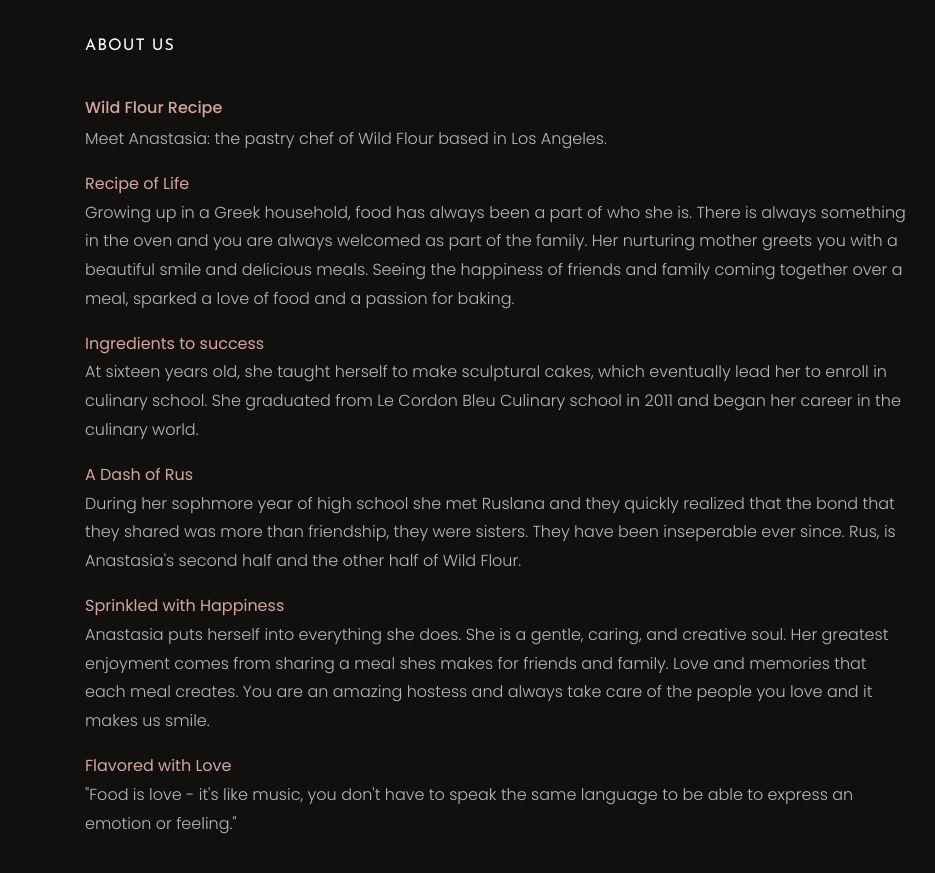
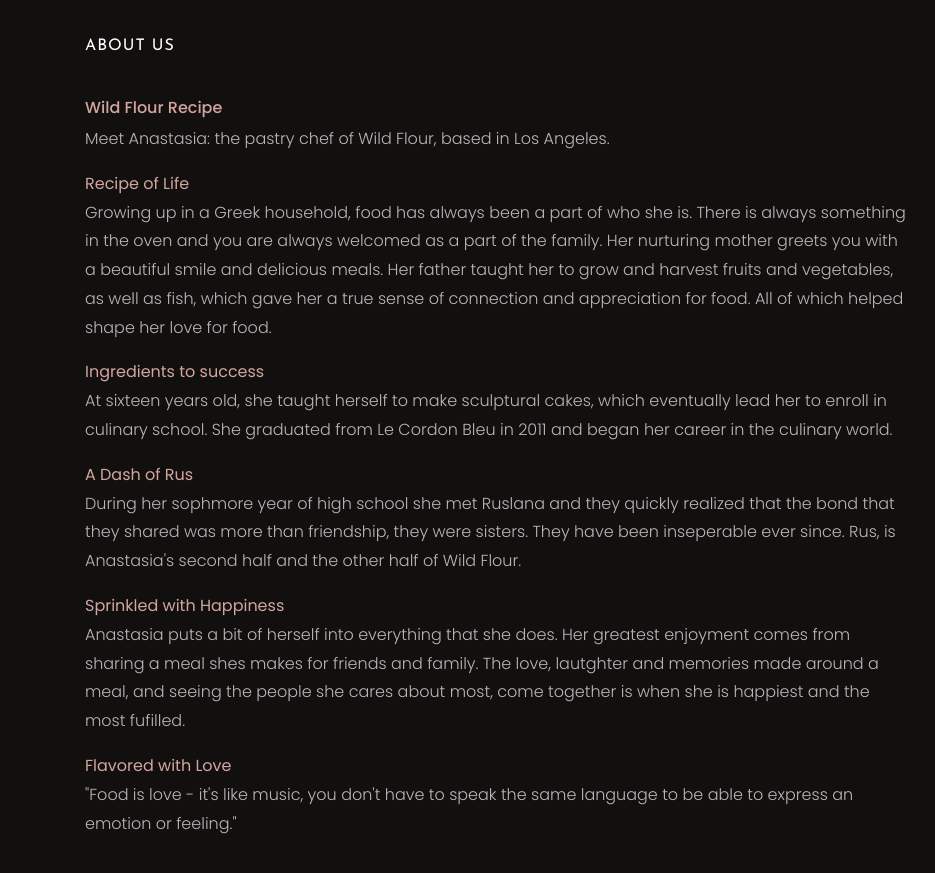
Before and after one commit to DeFrakt/Wild_Flour, a plain HTML site: page index.html in a window 1280 px wide. Shown: the part 4400-5273 px from the top of the page, 0-935 px from the left. Drawn offline with Linux system fonts and the light colour scheme; files whose address does not match are found by name.

```diff
--- a/index.html
+++ b/index.html
@@ -514,26 +514,24 @@
             <div class="ftco-footer-widget mb-4">
 							<h2 class="ftco-heading-2">About Us</h2>
 							<h6>Wild Flour Recipe</h6>
-							<p>Meet Anastasia: the pastry chef of Wild Flour based in Los Angeles.</p>
+							<p>Meet Anastasia: the pastry chef of Wild Flour, based in Los Angeles.</p>
 
 							<b>Recipe of Life</b>
 							<p>Growing up in a Greek household, food has always been a part of who she is.   There is always something in the oven and
-							you are always welcomed as part of the family. Her nurturing mother
-							greets you with a beautiful smile and delicious meals. Seeing the
-							happiness of friends and family coming together over a meal, sparked a
-							love of food and a passion for baking.</p>
+							you are always welcomed as a part of the family. Her nurturing mother
+							greets you with a beautiful smile and delicious meals. Her father taught her to grow and harvest fruits and vegetables, as well as fish, which gave her a true sense of connection and appreciation for food. All of which helped shape her love for food.  </p>
 
 							<b>Ingredients to success</b>
 							<p>At sixteen years old, she taught herself to
 							make sculptural cakes, which eventually lead her to enroll in culinary school. She graduated from Le
-							Cordon Bleu Culinary school in 2011 and began her career in the culinary world.</p>
+							Cordon Bleu in 2011 and began her career in the culinary world.</p>
 
 							<b>A Dash of Rus</b>
 							<p>During her sophmore year of high school she met Ruslana and they quickly realized that the bond that they shared was more than friendship, they were sisters. They have been inseperable ever since. Rus, is Anastasia's second half and the other half of Wild Flour.</p>
 
 							<b>Sprinkled with Happiness</b>
-							<p>Anastasia puts herself into everything she
-							does. She is a gentle, caring, and creative soul. Her greatest enjoyment comes from sharing a meal shes makes for friends and family. Love and memories that each meal creates. You are an amazing hostess and always take care of the people you love and it makes us smile.</p>
+							<p>Anastasia puts a bit of herself into everything that she
+							does. Her greatest enjoyment comes from sharing a meal shes makes for friends and family. The love, lautghter and memories made around a meal, and seeing the people she cares about most, come together is when she is happiest and the most fufilled. </p>
 
 							<b>Flavored with Love</b>
 							<p>"Food is love - it's like music, you don't have to speak the same language to be able to express an emotion or feeling."</p>
```
